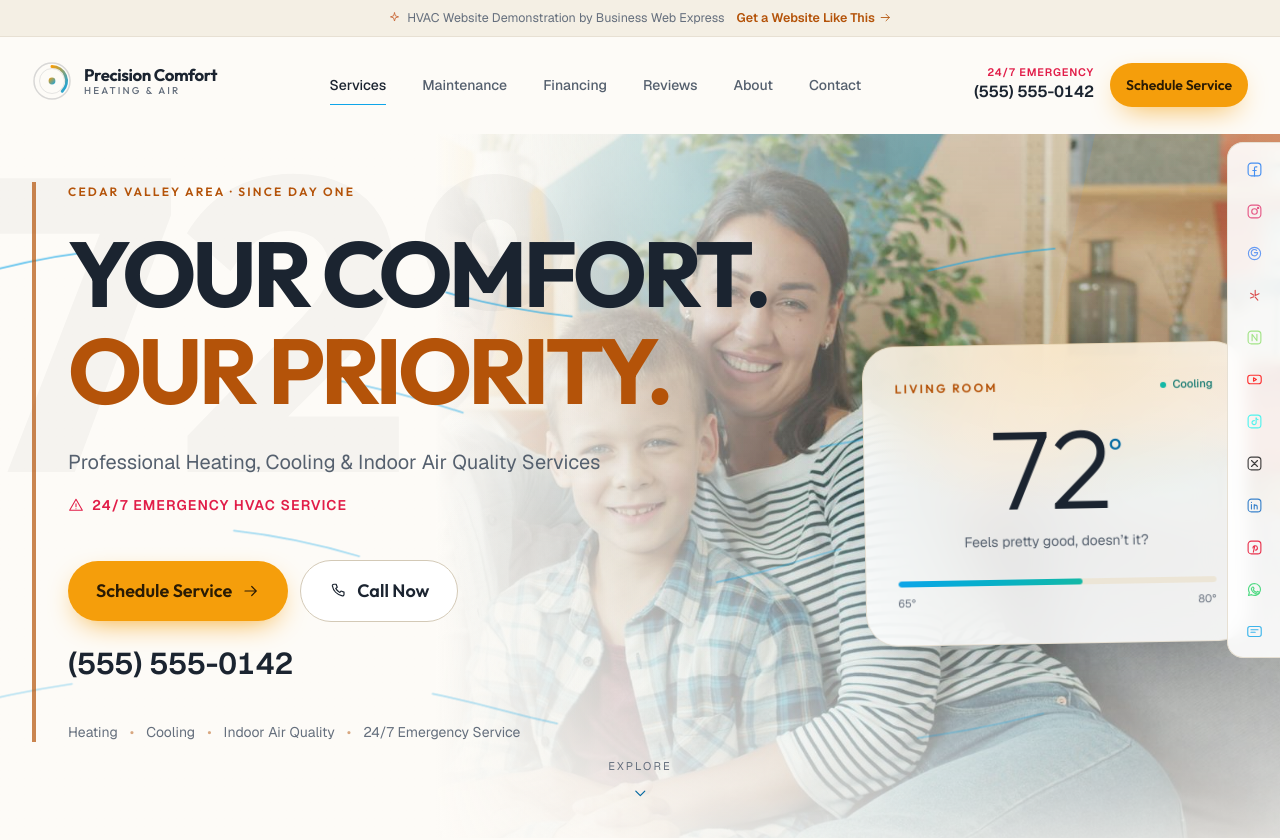
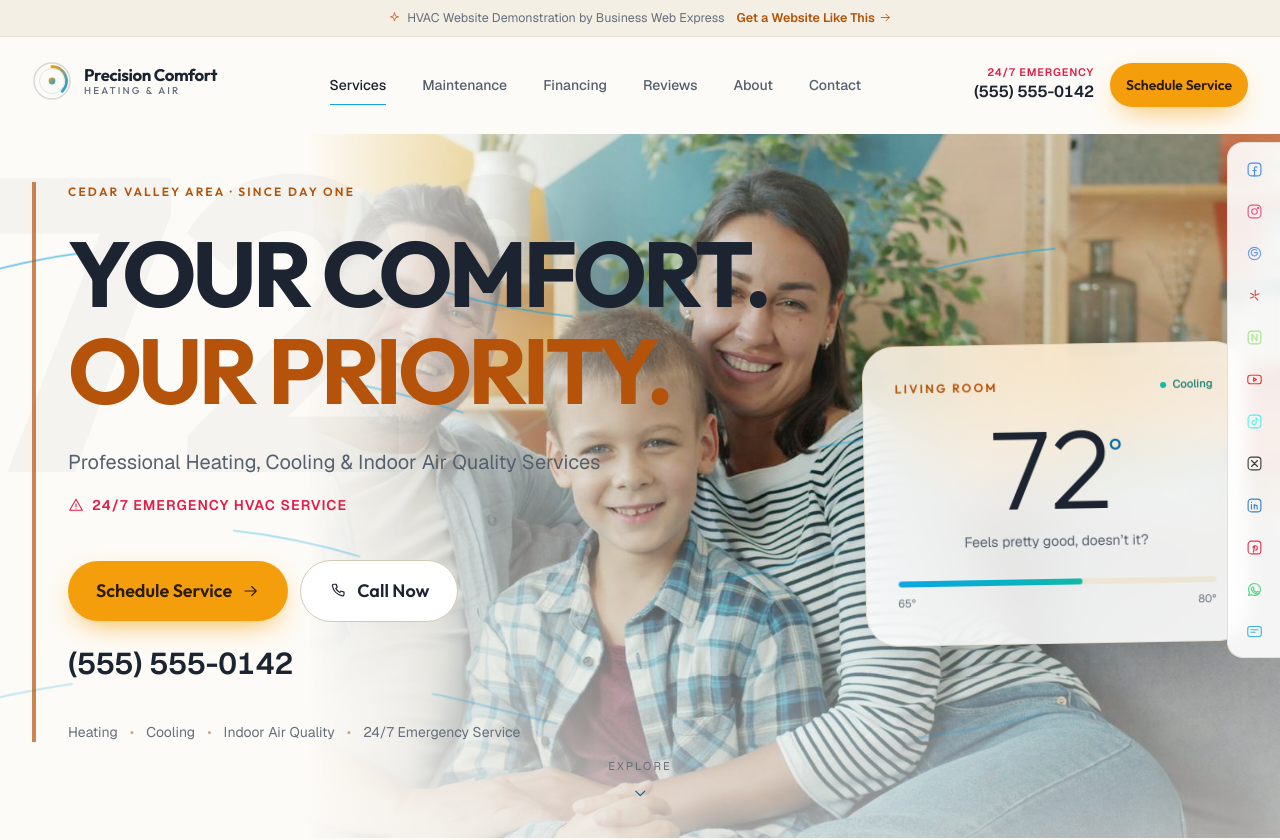
Before and after one commit to BWERepo/HVAC, a React (Vite) app: page / in a window 1280 px wide. Shown: the top 840 px of the page. Built offline with nearby package versions, Linux system fonts and the light colour scheme.

Commit message:
Show more of the hero photo — narrow and lighten the scrim further
v0.3.6.

```diff
--- a/src/components/Hero.jsx
+++ b/src/components/Hero.jsx
@@ -163,12 +163,12 @@ export default function Hero() {
           className="absolute inset-0"
           style={{
             background:
-              'linear-gradient(to right, var(--color-canvas) 0%, var(--color-canvas) 34%, color-mix(in oklab, var(--color-canvas) 55%, transparent) 52%, transparent 72%)',
+              'linear-gradient(to right, var(--color-canvas) 0%, var(--color-canvas) 24%, color-mix(in oklab, var(--color-canvas) 42%, transparent) 40%, transparent 58%)',
           }}
         />
         <div
           aria-hidden="true"
-          className="absolute inset-0 bg-linear-to-b from-canvas/30 via-transparent to-canvas/85"
+          className="absolute inset-0 bg-linear-to-b from-canvas/15 via-transparent to-canvas/65"
         />
 
         <Airflow />
--- a/version.json
+++ b/version.json
@@ -1 +1 @@
-{ "version": "0.3.5" }
+{ "version": "0.3.6" }
```
